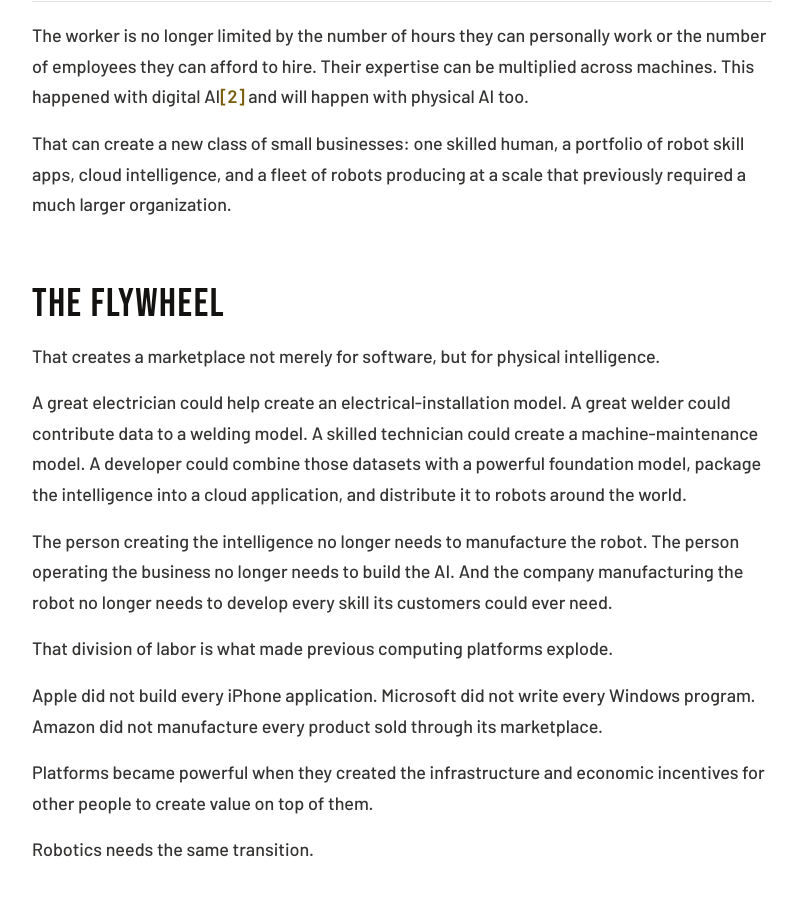
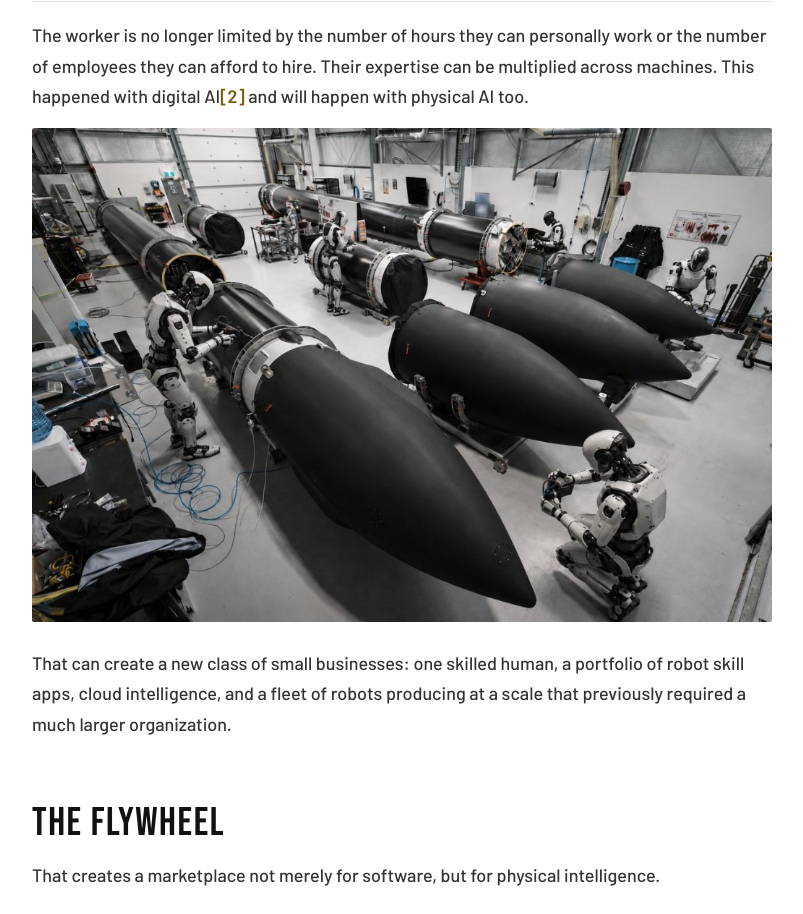
Before and after one commit to ScalingPhysicalAI/website, a SvelteKit app: page /thesis in a window 1280 px wide. Shown: the part 4960-5874 px from the top of the page, without its empty margins (238-1041 px from the left). Built offline with nearby package versions, Linux system fonts and the light colour scheme; no server answers.

Commit message:
added image to thesis

```diff
--- a/src/routes/thesis/+page.svelte
+++ b/src/routes/thesis/+page.svelte
@@ -232,6 +232,12 @@
 			>
 			and will happen with physical AI too.
 		</p>
+		<figure class="worker">
+			<img
+				src="/assets/thesis-robot-fleet.jpg"
+				alt="Humanoid robots assembling large components on a factory floor"
+			/>
+		</figure>
 		<p>
 			That can create a new class of small businesses: one skilled human, a portfolio of robot skill
 			apps, cloud intelligence, and a fleet of robots producing at a scale that previously required a
```
Also changed, not shown: static/assets/thesis-robot-fleet.jpg (added).
